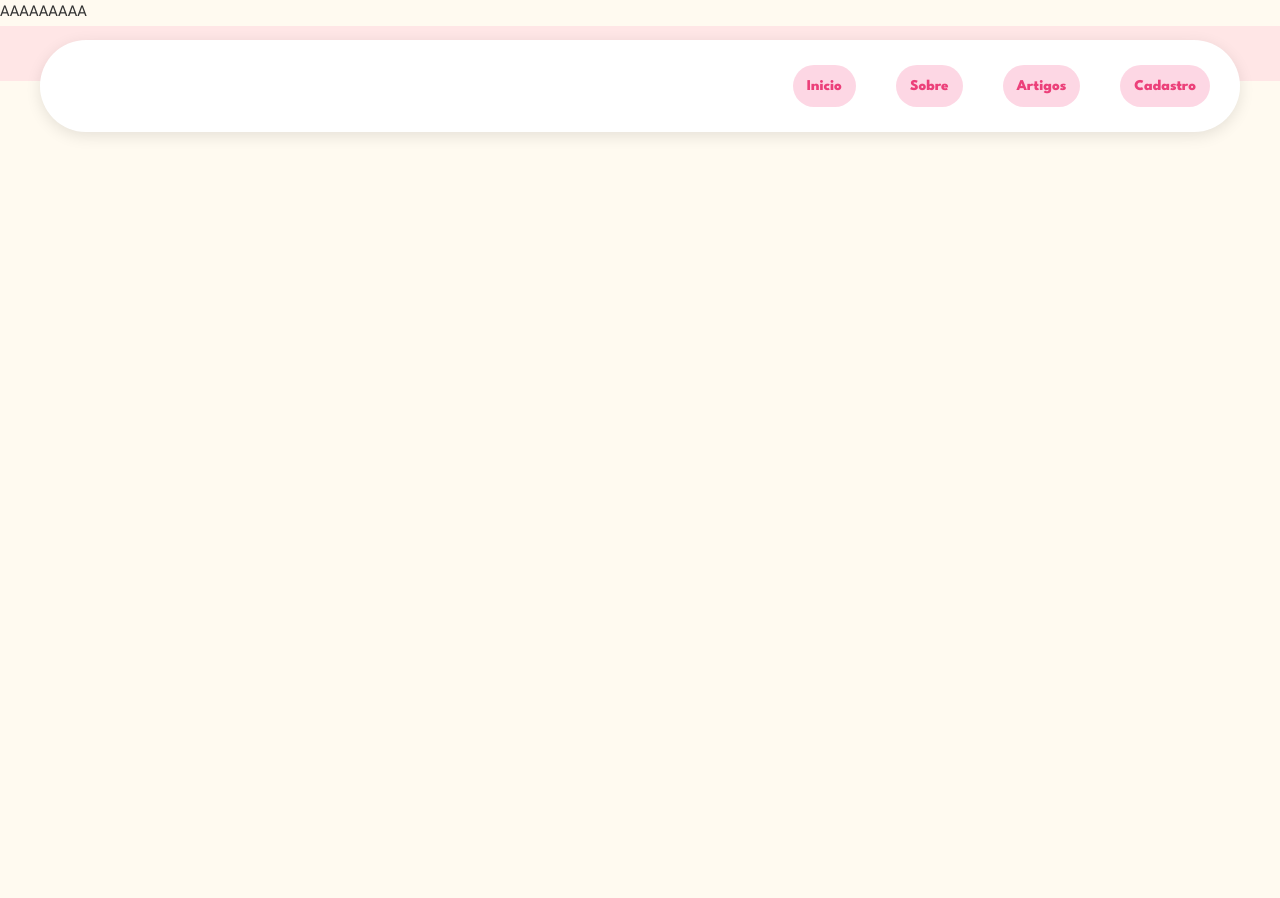
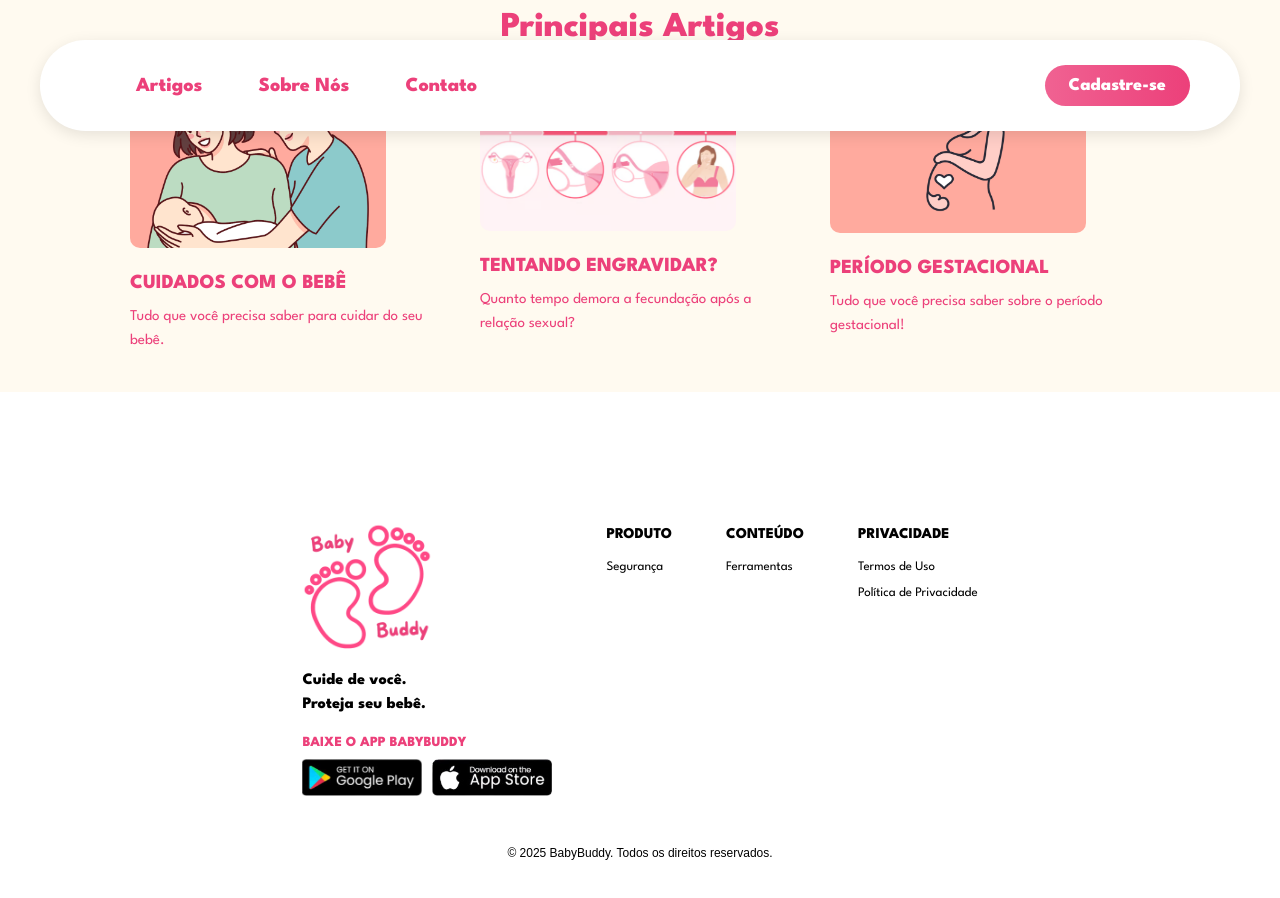
Before and after one commit to kemiiiii01/babybuddywebreact, a React (Vite) app: page /artigos in a window 1280 px wide. Shown: the top 898 px of the page. Before the commit the page ends 800 px from the top, so only its background shows below. Built offline with nearby package versions, Linux system fonts and the light colour scheme.

Commit message:
novas pages

```diff
--- a/src/components/Footer.jsx
+++ b/src/components/Footer.jsx
@@ -1,10 +1,56 @@
-import React from 'react'
-import styles from './Footer.module.css'
+import React from 'react';
+import styles from './Footer.module.css';
+
+import logo from '../assets/logo-babybuddy3.png';
+import playstore from '../assets/playstorelogo.png';
+import applestore from '../assets/applestorelogo.png';
 
 const Footer = () => (
   <footer className={styles.footer}>
-    <p>&copy; 2025 BabyBuddy. Todos os direitos reservados.</p>
+    <div className={styles.footerContainer}>
+
+      {/* Coluna 1: Logo + frases + botões */}
+      <div className={`${styles.footerCol} ${styles.logoSection}`}>
+        <img src={logo} alt="BabyBuddy Logo" className={styles.footerLogo} />
+        <p className={styles.footerText}>
+          Cuide de você.<br />Proteja seu bebê.
+        </p>
+        <p className={styles.footerDownloadTitle}>BAIXE O APP BABYBUDDY</p>
+        <div className={styles.storeButtons}>
+          <a href="https://play.google.com/store/games?hl=pt_BR&pli=1" target="_blank" rel="noopener noreferrer">
+            <img src={playstore} alt="Google Play" className={styles.storeImg} />
+          </a>
+          <a href="https://apps.apple.com/app/id0000000000" target="_blank" rel="noopener noreferrer">
+            <img src={applestore} alt="App Store" className={styles.storeImg} />
+          </a>
+        </div>
+      </div>
+
+      {/* Coluna 2: Produto */}
+      <div className={styles.footerCol}>
+        <h4>PRODUTO</h4>
+        <a href="/seguranca">Segurança</a>
+      </div>
+
+      {/* Coluna 3: Conteúdo */}
+      <div className={styles.footerCol}>
+        <h4>CONTEÚDO</h4>
+        <a href="/ferramentas">Ferramentas</a>
+      </div>
+
+      {/* Coluna 4: Privacidade */}
+      <div className={styles.footerCol}>
+        <h4>PRIVACIDADE</h4>
+        <a href="/termosdeuso">Termos de Uso</a><br />
+        <a href="/politicadeprivacidade">Política de Privacidade</a>
+      </div>
+    </div>
+
+    {/* Rodapé inferior */}
+    <div className={styles.footerBottom}>
+      &copy; 2025 BabyBuddy. Todos os direitos reservados.
+    </div>
   </footer>
-)
+);
 
-export default Footer
+export default Footer;
--- a/src/components/Footer.module.css
+++ b/src/components/Footer.module.css
@@ -1,8 +1,77 @@
+@import url('https://fonts.googleapis.com/css2?family=League+Spartan:wght@400;800&display=swap');
+
+
 .footer {
-  background-color: #ffe6e6;
-  padding: 1rem;
+  background-color: #fff;
+  padding: 120px 20px 40px 20px;
+  font-family: Arial, sans-serif;
+  color: #000;
+}
+
+.footerContainer {
+  display: flex;
+  justify-content: center;
+  align-items: flex-start;
+  gap: 24px;
+  flex-wrap: wrap;
+}
+
+.footerCol {
+  margin: 10px 15px;
+  max-width: 150px;
+}
+
+.logoSection {
+  max-width: 250px;
+}
+
+.footerLogo {
+  width: 130px;
+  height: auto;
+}
+
+.footerText {
+  font-weight: 700;
+  margin: 10px 0;
+  line-height: 1.5;
+}
+
+.footerDownloadTitle {
+  font-size: 14px;
+  font-weight: bolder;
+  margin: 15px 0 5px 0;
+  color: #ec407a;
+}
+
+.storeButtons {
+  display: flex;
+  gap: 10px;
+}
+
+.storeImg {
+  width: 120px;
+  height: auto;
+}
+
+.footerCol h4 {
+  font-size: 15px;
+  font-weight: bold;
+  margin-bottom: 8px;
+}
+
+.footerCol a {
+  color: #000;
+  font-size: 13px;
+  text-decoration: none;
+}
+
+.footerCol a:hover {
+  text-decoration: underline;
+}
+
+.footerBottom {
   text-align: center;
-  margin-top: auto;
-  font-size: 0.9rem;
-  color: #555;
+  font-size: 12px;
+  margin-top: 30px;
+  font-family: sans-serif;
 }
--- a/src/components/Header.jsx
+++ b/src/components/Header.jsx
@@ -1,5 +1,6 @@
+
 import React from 'react';
-import { Link, useLocation, useNavigate } from 'react-router-dom';
+import { useLocation, useNavigate } from 'react-router-dom';
 import styles from './Header.module.css';
 
 const Header = ({ onScrollTo }) => {
@@ -7,17 +8,14 @@ const Header = ({ onScrollTo }) => {
   const navigate = useNavigate();
 
   const handleScrollOrNavigate = (section) => {
-    // Se for cadastro, navega para a página cadastro
     if (section === 'cadastro') {
       navigate('/cadastro');
       return;
     }
 
-    // Se estamos na home, rola pra seção
     if (location.pathname === '/') {
       onScrollTo(section);
     } else {
-      // Se não estamos na home, navega para home com hash
       navigate(`/#${section}`);
     }
   };
@@ -25,16 +23,19 @@ const Header = ({ onScrollTo }) => {
   return (
     <header className={styles.header}>
       <div className={styles.headerContent}>
-        <div className={styles.logo}>
-          {/* Coloque sua logo aqui, se quiser */}
-        </div>
+
 
         <nav className={styles.navLinks}>
-          <button onClick={() => handleScrollOrNavigate("home")}>Inicio</button>
-          <button onClick={() => handleScrollOrNavigate("babyBuddyHome")}>Sobre</button>
           <button onClick={() => handleScrollOrNavigate("artigos")}>Artigos</button>
-          <button onClick={() => handleScrollOrNavigate("cadastro")}>Cadastro</button>
+          <button onClick={() => handleScrollOrNavigate("BabyBuddyHome")}>Sobre Nós</button>
+          <button onClick={() => handleScrollOrNavigate("contato")}>Contato</button>
         </nav>
+
+        <div className={styles.cadastroWrapper}>
+          <button className={styles.cadastroLink} onClick={() => handleScrollOrNavigate("cadastro")}>
+            Cadastre-se
+          </button>
+        </div>
       </div>
     </header>
   );
--- a/src/components/Header.module.css
+++ b/src/components/Header.module.css
@@ -1,3 +1,4 @@
+
 .header {
   background-color: white;
   padding: 25px 30px;
@@ -21,40 +22,51 @@
   justify-content: space-between;
 }
 
-.logo img {
-  height: 20px;
-  width: auto;
-  max-width: max-content;
-}
 
 .navLinks {
   display: flex;
-  gap: 40px;
+  align-items: center;
+  gap: 24px; /* espaçamento menor entre os links */
+  padding-left: 50px;
 }
 
-.navLinks a {
+.navLinks button {
+  background: transparent;
+  white-space: nowrap;
+  border: none;
   color: #ec407a;
-  text-decoration: none;
   font-weight: bold;
   font-size: 20px;
+  cursor: pointer;
   transition: color 0.3s;
+  padding: 8px 16px;
+  border-radius: 30px;
 }
 
-.navLinks a:hover {
+.navLinks button:hover {
   color: #f06292;
 }
 
-/* Botão Cadastrar-se estilizado */
+.cadastroWrapper {
+  display: flex;
+  align-items: center;
+  justify-content: flex-end;
+  padding-right: 20px;
+}
+
 .cadastroLink {
   background: linear-gradient(to right, #f06292, #ec407a);
-  color: #ffffff;
+  color: white;
   padding: 12px 24px;
   border-radius: 30px;
   font-weight: bold;
-  text-decoration: none;
+  font-size: 18px;
+  border: none;
+  cursor: pointer;
   transition: background 0.3s;
-  display: inline-block; /* importante para padding funcionar */
+  outline: none;
 }
+
 
 .cadastroLink:hover {
   background: linear-gradient(to right, #ec407a, #f06292);
--- a/src/index.css
+++ b/src/index.css
@@ -1,4 +1,5 @@
-/* Reset básico */
+@import url('https://fonts.googleapis.com/css2?family=League+Spartan:wght@400;800&display=swap');
+
 * {
   margin: 0;
   padding: 0;
--- a/src/pages/BabyBuddyHome.module.css
+++ b/src/pages/BabyBuddyHome.module.css
@@ -1,10 +1,12 @@
+@import url('https://fonts.googleapis.com/css2?family=League+Spartan:wght@400;800&display=swap');
+
 .babybuddy-section {
-  background-color: transparent;  /* deixa o fundo igual ao da página */
+  background-color: transparent;
   padding: 10px 30px;
-  border-radius: 0;               /* remove bordas arredondadas */
-  box-shadow: none;               /* remove sombra */
+  border-radius: 0;
+  box-shadow: none;
   max-width: 1400px;
-  margin: 0 auto;                 /* centraliza sem espaçamento extra */
+  margin: 0 auto;
   font-family: 'League Spartan', sans-serif;
   padding-top: 160px;
 }
@@ -12,10 +14,10 @@
 
 .header {
   background-color: white;
-  padding: 10px 30px;           /* menos altura */
+  padding: 10px 30px;
   border-radius: 50px;
   box-shadow: 0px 4px 15px rgba(0, 0, 0, 0.1);
-  max-width: 1400px;            /* largura maior */
+  max-width: 1400px;
   margin: 20px auto;
   font-family: 'League Spartan', sans-serif;
 
--- a/src/pages/Home.jsx
+++ b/src/pages/Home.jsx
@@ -2,15 +2,15 @@ import React, { useRef } from 'react';
 import styles from './Home.module.css';
 import gravidaImg from '../assets/gravida.png';
 import BabyBuddyHome from './BabyBuddyHome.jsx';
-import Features from './Features.jsx'; // Mantido apenas uma importação
+import Features from './features.jsx';
 import Footer from '../components/Footer.jsx';
-import Artigos from './Artigos.jsx';
+import Artigos from './artigos.jsx';
 
 const Home = () => {
   return (
     <>
       <section
-      id="home" // Esse é o ID para a rolagem suave
+      id="home"
         className={styles.introSection}>
         <div className={styles.introContainer}>
           <div className={styles.introImage}>
--- a/src/pages/artigos.jsx
+++ b/src/pages/artigos.jsx
@@ -1,15 +1,56 @@
 import React from 'react';
-import styles from './Artigos.module.css'; // importe o CSS correspondente
+import { Link } from 'react-router-dom';
+import styles from './artigos.module.css';
+
+import img1 from '../assets/imgartigo1.png';
+import img2 from '../assets/imgartigo2.png';
+import img3 from '../assets/imgartigo3.png';
 
 const Artigos = () => {
   return (
-    <section
-      id="artigos"
-      className={styles.introSection}
-    >
-      <div>AAAAAAAAA</div>
+
+    <section id="artigos" className={styles.introSection}>
+      <h2 className={styles.titulo}>Principais Artigos</h2>
+
+      <div className={styles.containerCards}>
+        <div className={styles.cardArtigos}>
+          <Link to="/cuidados-bebe">
+            <img src={img1} alt="Cuidados com o bebê" className={styles.cardImg} />
+          </Link>
+          <Link to="/cuidados-bebe" className={styles.cardTitle}>
+            CUIDADOS COM O BEBÊ
+          </Link>
+          <p className={styles.cardText}>
+            Tudo que você precisa saber para cuidar do seu bebê.
+          </p>
+        </div>
+
+        <div className={styles.cardArtigos}>
+          <Link to="/tentando-engravidar">
+            <img src={img2} alt="Tentando engravidar?" className={styles.cardImg} />
+          </Link>
+          <Link to="/tentando-engravidar" className={styles.cardTitle}>
+            TENTANDO ENGRAVIDAR?
+          </Link>
+          <p className={styles.cardText}>
+            Quanto tempo demora a fecundação após a relação sexual?
+          </p>
+        </div>
+
+        <div className={styles.cardArtigos}>
+          <Link to="/periodo-gestacional">
+            <img src={img3} alt="Período Gestacional" className={styles.cardImg} />
+          </Link>
+          <Link to="/periodo-gestacional" className={styles.cardTitle}>
+            PERÍODO GESTACIONAL
+          </Link>
+          <p className={styles.cardText}>
+            Tudo que você precisa saber sobre o período gestacional!
+          </p>
+        </div>
+      </div>
     </section>
   );
-}
+};
 
 export default Artigos;
--- a/src/pages/artigos.module.css
+++ b/src/pages/artigos.module.css
@@ -0,0 +1,58 @@
+  @import url('https://fonts.googleapis.com/css2?family=League+Spartan:wght@400;800&display=swap');
+
+
+  .artigos {
+  text-align: center;
+  padding: 190px 80px;
+  font-family: "League Spartan", sans-serif;
+  min-height: 400px;
+  background-color: #fff;
+
+}
+
+.titulo {
+  color: #ec407a;
+  font-size: 35px;
+  font-weight: bold;
+  margin-bottom: 40px;
+  text-align: center;
+}
+
+.containerCards {
+  display: flex;
+  justify-content: center;
+  gap: 30px;
+  flex-wrap: nowrap;
+  overflow-x: auto;
+  padding-bottom: 40px;
+}
+
+.cardArtigos {
+  background-color: transparent;
+  width: 320px;
+  text-align: left;
+}
+
+.cardImg {
+  width: 80%;
+  border-radius: 10px;
+  margin-bottom: 10px;
+}
+
+.cardTitle {
+  display: block;
+  font-weight: bold;
+  color: #ec407a;
+  text-decoration: none;
+  font-size: 20px;
+  margin-bottom: 5px;
+}
+
+.cardTitle:hover {
+  text-decoration: underline;
+}
+
+.cardText {
+  font-size: 15px;
+  color: #ec407a;
+}
--- a/src/pages/features.jsx
+++ b/src/pages/features.jsx
@@ -1,9 +1,38 @@
 import React from 'react';
+import styles from './features.module.css';
+
+import facilidadeImg from '../assets/facilidade.png';
+import compartilhamentoImg from '../assets/compartilhamento.png';
+import privacidadeImg from '../assets/privacidade.png';
 
 const Features = () => {
   return (
-    <section id="contato">
-      <div>Features</div>
+    <section id="contato" className={styles.featuresSection}>
+      <div className={styles.featuresContainer}>
+        <div className={styles.featureCard}>
+          <img src={facilidadeImg} alt="Facilidade" className={styles.featureImg} />
+          <h3>Facilidade</h3>
+          <p>
+            O BabyBuddy oferece facilidade ao reunir todas as informações e atualizações da gravidez em um só lugar, simplificando o acompanhamento e tornando a jornada mais tranquila.
+          </p>
+        </div>
+
+        <div className={styles.featureCard}>
+          <img src={compartilhamentoImg} alt="Compartilhamento com o parceiro" className={styles.featureImg} />
+          <h3>Compartilhamento com o parceiro</h3>
+          <p>
+            Compartilhe o progresso da gravidez com seu parceiro através do app, fortalecendo o vínculo e garantindo que ambos estejam envolvidos e informados a cada etapa.
+          </p>
+        </div>
+
+        <div className={styles.featureCard}>
+          <img src={privacidadeImg} alt="Privacidade" className={styles.featureImg} />
+          <h3>Privacidade</h3>
+          <p>
+            Com o BabyBuddy, você está no comando. Você nos confia suas informações pessoais e nós garantimos sua segurança. Seus dados de saúde nunca serão compartilhados fora do App.
+          </p>
+        </div>
+      </div>
     </section>
   );
 };
--- a/src/pages/features.module.css
+++ b/src/pages/features.module.css
@@ -0,0 +1,41 @@
+ @import url('https://fonts.googleapis.com/css2?family=League+Spartan:wght@400;800&display=swap');
+
+ .featuresSection {
+  padding: 180px 30px;
+  background-color: #fff;
+}
+
+.featuresContainer {
+  display: flex;
+  justify-content: center;
+  align-items: flex-start;
+  gap: 100px;
+  flex-wrap: nowrap;
+  max-width: 1200px;
+  margin: 0 auto;
+  text-align: center;
+}
+
+.featureCard {
+  max-width: 350px;
+}
+
+.featureImg {
+  width: 65px;
+  height: 65px;
+  margin-bottom: 20px;
+}
+
+.featureCard h3 {
+  font-size: 20px;
+  color: #ec407a;
+  margin-bottom: 10px;
+  font-weight: bold;
+  font-family: "League Spartan";
+}
+
+.featureCard p {
+  font-size: 18px;
+  color: #555;
+  font-family: "League Spartan";
+}
```
